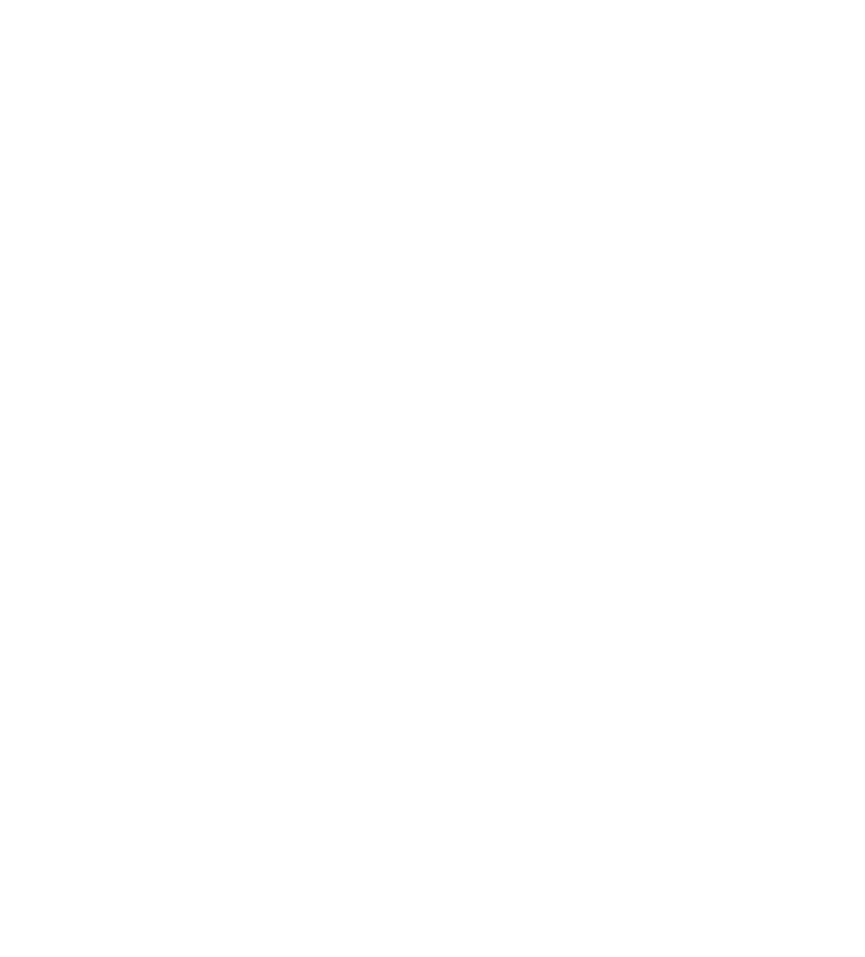
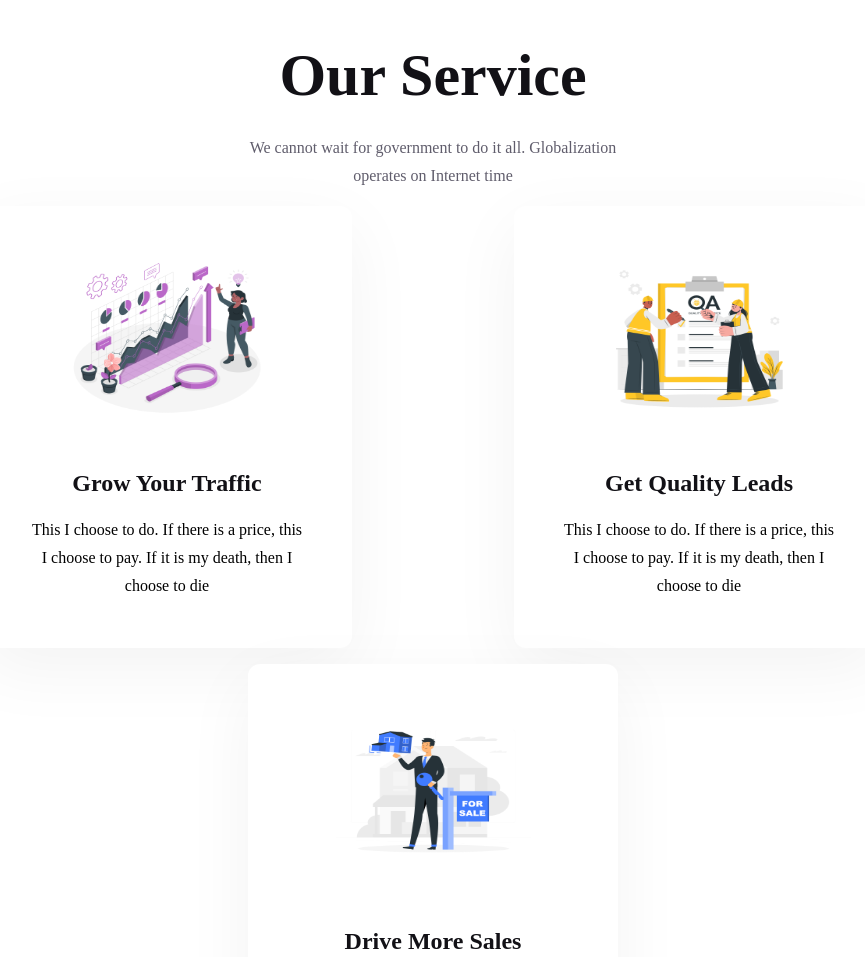
Before and after one commit to ngocphuocha/4lifeteam-marketing-agency, a plain HTML site: page index.html in a window 1280 px wide. Shown: the top 957 px of the page, without its empty margins (207-1072 px from the left). Before the commit the page ends 800 px from the top, so only its background shows below. Drawn offline with Linux system fonts and the light colour scheme.

Commit message:
Feature/hoang nhi/our service UI (#2)
* [feature][hoang-nhi][add ourservice ui comopnent]

* our service UI 100%

---------

Co-authored-by: nnhi9428 <nnhi9428@gmail.com>

```diff
--- a/css/our-service.css
+++ b/css/our-service.css
@@ -1 +1,101 @@
 /* Nhi */
+h1 {
+  font-family: "Poppins";
+  font-style: normal;
+  font-weight: 470px;
+  line-height: 70px;
+  font-size: 60px;
+
+  text-align: center;
+
+  color: #121116;
+}
+
+h3 {
+  font-family: "Poppins";
+  font-style: normal;
+  font-weight: 400;
+  font-size: 16px;
+  line-height: 28px;
+  margin-top: -16px;
+
+  text-align: center;
+
+  color: #605d6c;
+}
+
+.cards {
+  display: flex;
+  justify-content: space-around;
+  flex-direction: row;
+  flex-wrap: wrap;
+  position: relative;
+  padding: 0 100px;
+}
+
+.box {
+  width: 370px;
+  background: #ffff;
+  box-shadow: 0px 20px 70px rgba(18, 17, 22, 0.05);
+  border-radius: 12px;
+}
+
+.image-wrapper {
+  display: flex;
+  justify-content: center;
+  align-items: center;
+}
+
+.image-wrapper img {
+  width: 195px;
+  height: 164px;
+  margin: 48px 70px;
+}
+
+.text-image {
+  font-family: "Poppins";
+  font-style: normal;
+  text-align: center;
+  padding: 0 20px;
+}
+
+.text-image p1 {
+  font-weight: 600;
+  font-size: 24px;
+  line-height: 34px;
+
+  color: #121116;
+}
+
+.text-image p {
+  padding-bottom: 48px;
+  font-size: 16px;
+  line-height: 28px;
+  font-weight: 400;
+}
+
+@media (min-width: 819px) and (max-width: 1180px) {
+  .box {
+    width: 700px;
+    background: #ffff;
+    box-shadow: 0px 20px 70px rgba(18, 17, 22, 0.05);
+    border-radius: 30px;
+  }
+  h3 {
+    font-size: 30px;
+  }
+
+  .text-image p1 {
+    font-size: 40px;
+  }
+
+  .text-image p {
+    font-size: 20px;
+  }
+
+  .image-wrapper img {
+    width: 290px;
+    height: 250px;
+    margin: 50px 75px;
+  }
+}
--- a/index.html
+++ b/index.html
@@ -10,6 +10,60 @@
   </head>
   <body>
     <!-- Our service (Hoang nhi) -->
+    <div class="text">
+      <h1>Our Service</h1>
+      <h3>We cannot wait for government to do it all. Globalization <span style="display: block">operates on Internet time</span></h3>
+    </div>
+
+    <div class="cards">
+      <div class="border">
+        <div class="box">
+          <div class="image-wrapper">
+            <img src="images/ourservice/Grow.png" class="img-box" />
+          </div>
+          <div class="text-image">
+            <p1>Grow Your Traffic</p1>
+            <p>
+              This I choose to do. If there is a price, this
+              <span style="display: block">I choose to pay. If it is my death, then I</span>
+              <span style="display: block">choose to die</span>
+            </p>
+          </div>
+        </div>
+      </div>
+
+      <div class="border">
+        <div class="box">
+          <div class="image-wrapper">
+            <img src="images/ourservice/Quality.png" class="img-box" />
+          </div>
+          <div class="text-image">
+            <p1>Get Quality Leads</p1>
+            <p>
+              This I choose to do. If there is a price, this
+              <span style="display: block">I choose to pay. If it is my death, then I</span>
+              <span style="display: block">choose to die</span>
+            </p>
+          </div>
+        </div>
+      </div>
+
+      <div class="border">
+        <div class="box">
+          <div class="image-wrapper">
+            <img class="img-box" src="images/ourservice/Sale.png" />
+          </div>
+          <div class="text-image">
+            <p1>Drive More Sales</p1>
+            <p>
+              This I choose to do. If there is a price, this
+              <span style="display: block">I choose to pay. If it is my death, then I</span>
+              <span style="display: block">choose to die</span>
+            </p>
+          </div>
+        </div>
+      </div>
+    </div>
 
     <!--  our service (hoang nhi) -->
   </body>
```
Also changed, not shown: images/ourservice/Grow.png (added), images/ourservice/Quality.png (added), images/ourservice/Sale.png (added).
